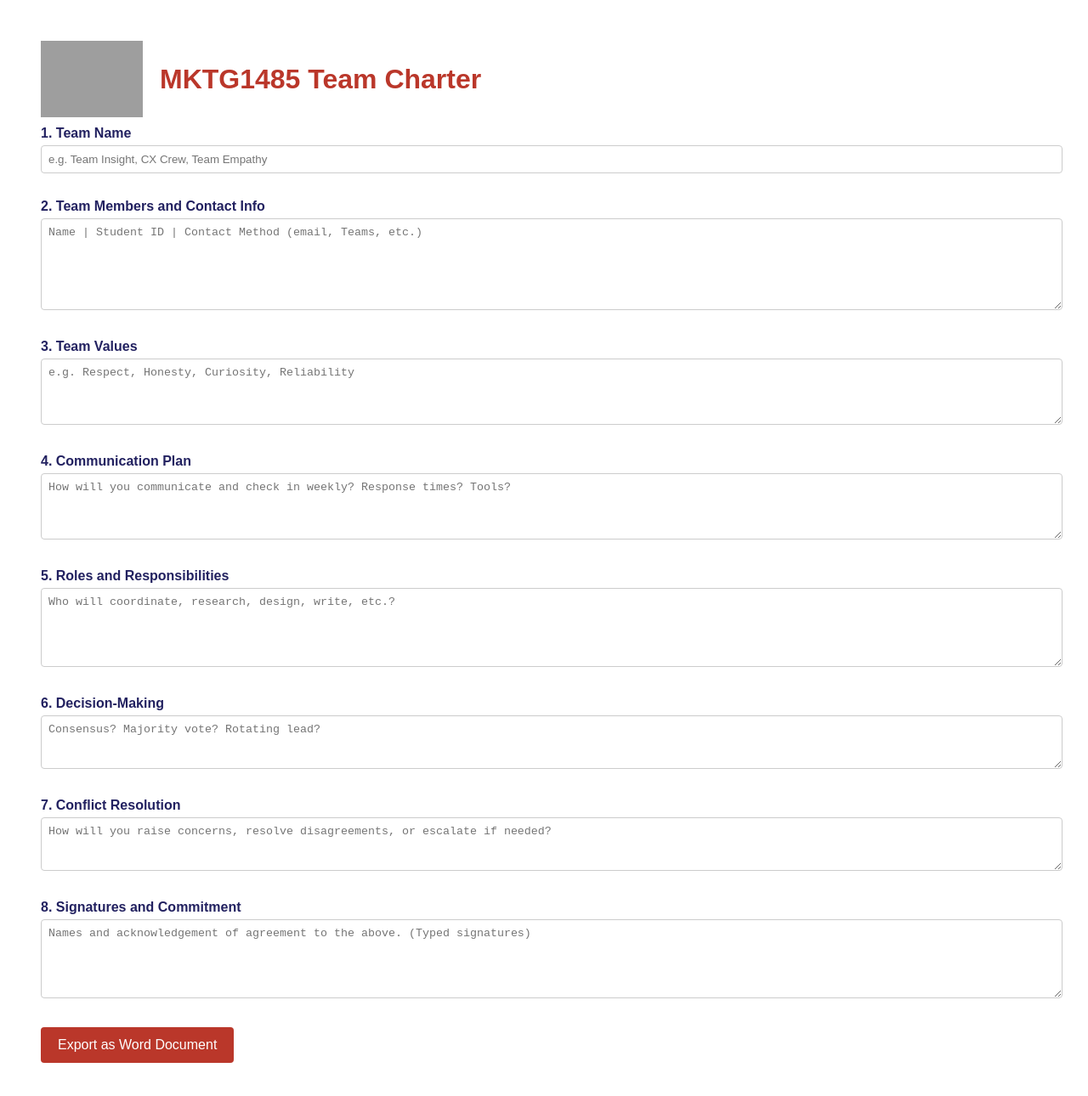
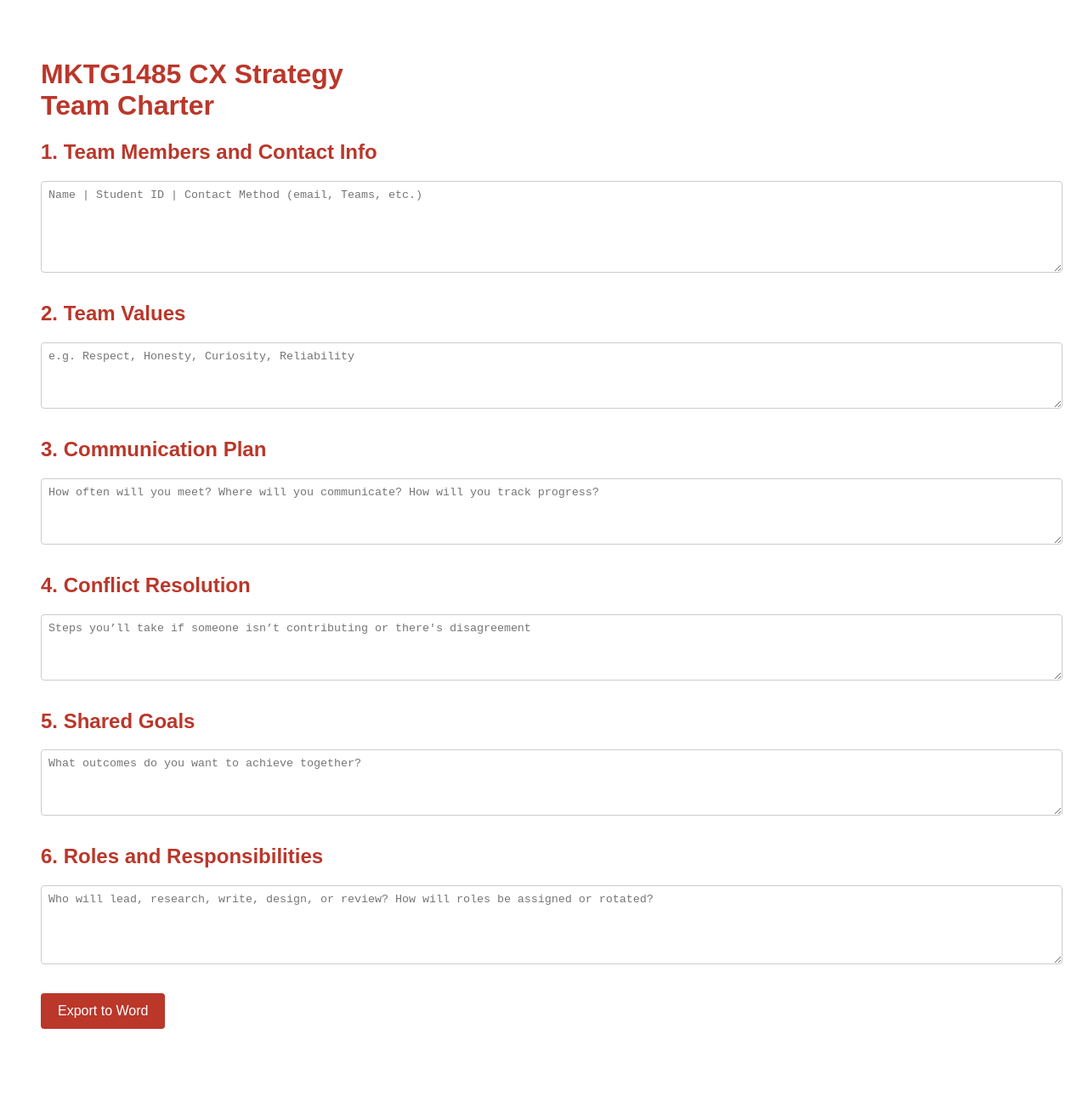
Before and after one commit to RMIT-1485/team-charter-template, a plain HTML site: page index.html in a window 1280 px wide. Shown: the whole page at 85% size. After the commit the page ends 1259 px from the top, so only its background shows below. Drawn offline with Linux system fonts and the light colour scheme; grey boxes are pictures that could not be loaded.

Commit message:
Update index.html

```diff
--- a/index.html
+++ b/index.html
@@ -1,75 +1,73 @@
 <!DOCTYPE html>
 <html lang="en">
 <head>
-  <meta charset="UTF-8">
-  <title>RMIT MKTG1485 Team Charter Form</title>
+  <meta charset="UTF-8" />
+  <title>MKTG1485 CX Strategy – Team Charter</title>
   <script src="https://cdnjs.cloudflare.com/ajax/libs/docx/7.7.0/docx.min.js"></script>
   <style>
-    body { font-family: Arial, sans-serif; background-color: #fff; padding: 40px; color: #222160; }
-    h1, h2, h3 { color: #ba372a; }
-    .rmit-header { display: flex; align-items: center; gap: 20px; }
-    .form-section { margin-bottom: 30px; }
-    label { display: block; font-weight: bold; margin: 10px 0 5px; }
+    body {
+      font-family: Arial, sans-serif;
+      background-color: #ffffff;
+      padding: 40px;
+      color: #222160;
+    }
+    h1, h2, h3 {
+      color: #ba372a;
+    }
+    .form-section {
+      margin-bottom: 30px;
+    }
     input, textarea {
-      width: 100%; padding: 8px; border: 1px solid #ccc; border-radius: 4px;
-    }
-    table { width: 100%; border-collapse: collapse; margin-bottom: 20px; }
-    th, td {
-      border: 1px solid #ccc; padding: 8px; text-align: left;
+      width: 100%;
+      padding: 8px;
+      border: 1px solid #ccc;
+      border-radius: 4px;
     }
     button {
-      padding: 12px 20px; background-color: #ba372a; color: white; font-size: 16px;
-      border: none; border-radius: 4px; cursor: pointer;
+      padding: 12px 20px;
+      background-color: #ba372a;
+      color: white;
+      font-size: 16px;
+      border: none;
+      border-radius: 4px;
+      cursor: pointer;
     }
   </style>
 </head>
 <body>
-  <div class="rmit-header">
-    <img src="https://upload.wikimedia.org/wikipedia/en/thumb/4/44/RMIT_University_Logo.svg/1280px-RMIT_University_Logo.svg.png" alt="RMIT Logo" width="120">
-    <h1>MKTG1485 Team Charter</h1>
-  </div>
+  <h1 style="color: #ba372a; font-size: 2em;">MKTG1485 CX Strategy<br>Team Charter</h1>
 
   <div class="form-section">
-    <label for="teamName">1. Team Name</label>
-    <input id="teamName" placeholder="e.g. Team Insight, CX Crew, Team Empathy">
-  </div>
-
-  <div class="form-section">
-    <label for="teamMembers">2. Team Members and Contact Info</label>
+    <h2>1. Team Members and Contact Info</h2>
     <textarea id="teamMembers" rows="6" placeholder="Name | Student ID | Contact Method (email, Teams, etc.)"></textarea>
   </div>
 
   <div class="form-section">
-    <label for="teamValues">3. Team Values</label>
+    <h2>2. Team Values</h2>
     <textarea id="teamValues" rows="4" placeholder="e.g. Respect, Honesty, Curiosity, Reliability"></textarea>
   </div>
 
   <div class="form-section">
-    <label for="commPlan">4. Communication Plan</label>
-    <textarea id="commPlan" rows="4" placeholder="How will you communicate and check in weekly? Response times? Tools?"></textarea>
+    <h2>3. Communication Plan</h2>
+    <textarea id="communicationPlan" rows="4" placeholder="How often will you meet? Where will you communicate? How will you track progress?"></textarea>
   </div>
 
   <div class="form-section">
-    <label for="roles">5. Roles and Responsibilities</label>
-    <textarea id="roles" rows="5" placeholder="Who will coordinate, research, design, write, etc.?"></textarea>
+    <h2>4. Conflict Resolution</h2>
+    <textarea id="conflictResolution" rows="4" placeholder="Steps you’ll take if someone isn’t contributing or there's disagreement"></textarea>
   </div>
 
   <div class="form-section">
-    <label for="decisionMaking">6. Decision-Making</label>
-    <textarea id="decisionMaking" rows="3" placeholder="Consensus? Majority vote? Rotating lead?"></textarea>
+    <h2>5. Shared Goals</h2>
+    <textarea id="sharedGoals" rows="4" placeholder="What outcomes do you want to achieve together?"></textarea>
   </div>
 
   <div class="form-section">
-    <label for="conflict">7. Conflict Resolution</label>
-    <textarea id="conflict" rows="3" placeholder="How will you raise concerns, resolve disagreements, or escalate if needed?"></textarea>
+    <h2>6. Roles and Responsibilities</h2>
+    <textarea id="roles" rows="5" placeholder="Who will lead, research, write, design, or review? How will roles be assigned or rotated?"></textarea>
   </div>
 
-  <div class="form-section">
-    <label for="signatures">8. Signatures and Commitment</label>
-    <textarea id="signatures" rows="5" placeholder="Names and acknowledgement of agreement to the above. (Typed signatures)"></textarea>
-  </div>
-
-  <button onclick="exportToWord()">Export as Word Document</button>
+  <button onclick="exportToWord()">Export to Word</button>
 
   <script>
     function exportToWord() {
@@ -77,24 +75,28 @@
         sections: [{
           properties: {},
           children: [
-            new docx.Paragraph({ text: "MKTG1485 Team Charter", heading: docx.HeadingLevel.HEADING_1 }),
-            ...["Team Name", "Team Members", "Team Values", "Communication Plan", "Roles", "Decision-Making", "Conflict Resolution", "Signatures"]
-              .map((label, i) => [
-                new docx.Paragraph({ text: `${i + 1}. ${label}`, heading: docx.HeadingLevel.HEADING_2 }),
-                new docx.Paragraph({ text: document.getElementById(
-                  ['teamName','teamMembers','teamValues','commPlan','roles','decisionMaking','conflict','signatures'][i]
-                ).value || "", spacing: { after: 200 } })
-              ])
-              .flat()
+            new docx.Paragraph({ text: "MKTG1485 CX Strategy – Team Charter", heading: docx.HeadingLevel.HEADING_1 }),
+            new docx.Paragraph({ text: "1. Team Members and Contact Info", heading: docx.HeadingLevel.HEADING_2 }),
+            new docx.Paragraph({ text: document.getElementById('teamMembers').value }),
+            new docx.Paragraph({ text: "2. Team Values", heading: docx.HeadingLevel.HEADING_2 }),
+            new docx.Paragraph({ text: document.getElementById('teamValues').value }),
+            new docx.Paragraph({ text: "3. Communication Plan", heading: docx.HeadingLevel.HEADING_2 }),
+            new docx.Paragraph({ text: document.getElementById('communicationPlan').value }),
+            new docx.Paragraph({ text: "4. Conflict Resolution", heading: docx.HeadingLevel.HEADING_2 }),
+            new docx.Paragraph({ text: document.getElementById('conflictResolution').value }),
+            new docx.Paragraph({ text: "5. Shared Goals", heading: docx.HeadingLevel.HEADING_2 }),
+            new docx.Paragraph({ text: document.getElementById('sharedGoals').value }),
+            new docx.Paragraph({ text: "6. Roles and Responsibilities", heading: docx.HeadingLevel.HEADING_2 }),
+            new docx.Paragraph({ text: document.getElementById('roles').value })
           ]
         }]
       });
 
       docx.Packer.toBlob(doc).then(blob => {
-        const a = document.createElement("a");
-        a.href = URL.createObjectURL(blob);
-        a.download = "MKTG1485_Team_Charter.docx";
-        a.click();
+        const link = document.createElement("a");
+        link.href = URL.createObjectURL(blob);
+        link.download = "MKTG1485_Team_Charter.docx";
+        link.click();
       });
     }
   </script>
```
